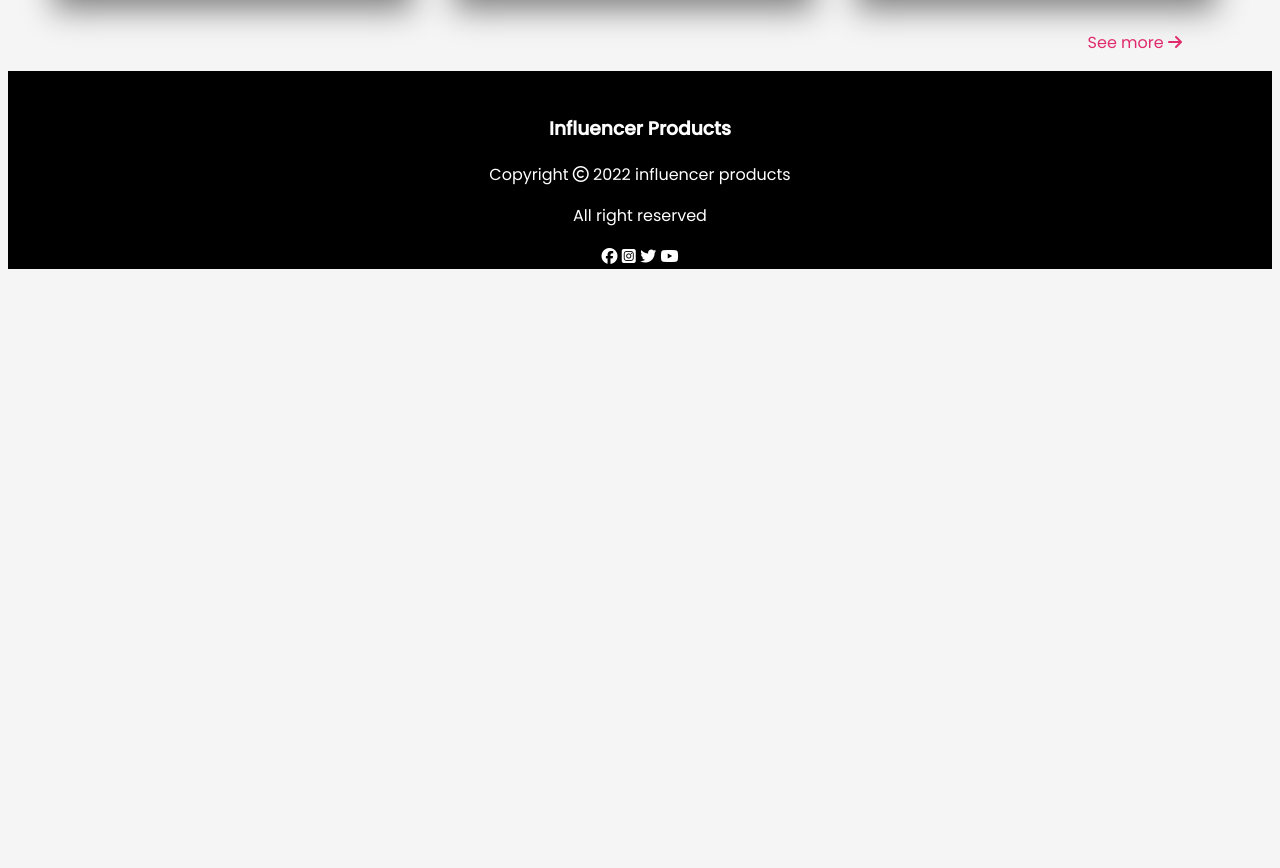
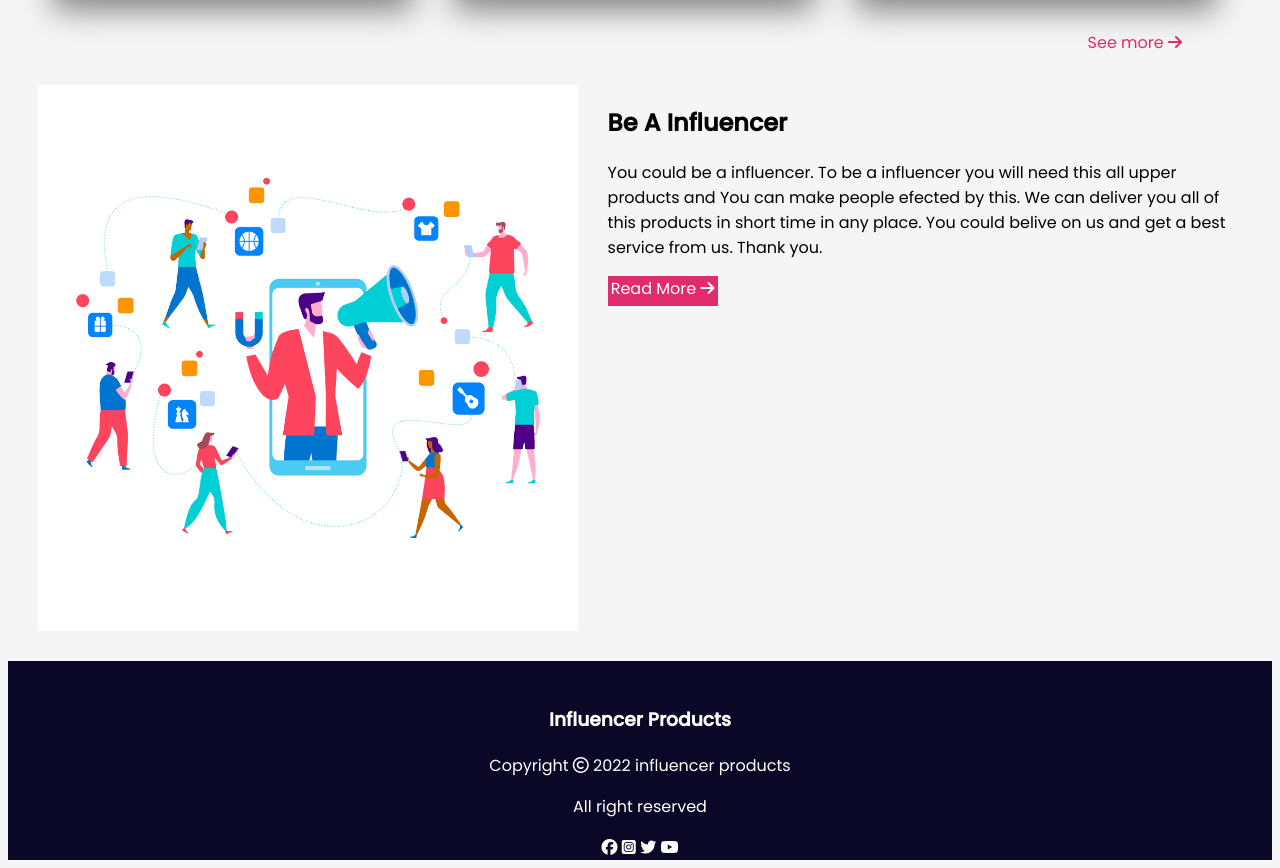
Before and after one commit to Farabi9/Assignment-2, a plain HTML site: page index.html in a window 1280 px wide. Shown: the part 2374-3242 px from the top of the page. Before the commit the page ends 2651 px from the top, so only its background shows below. Drawn offline with Linux system fonts and the light colour scheme.

Commit message:
finished

```diff
--- a/index.html
+++ b/index.html
@@ -176,6 +176,27 @@
             <i class="fas fa-arrow-right see"></i>
         </p>
     </section>
+    <!-- Last part-------------------------------------
+    --------------------------- -->
+    <section class="influence">
+        <div class="img-influence">
+            <img src="cont-mar-1024x1024.png" alt="">
+        </div>
+        <div class="influence-info">
+            <h1>Be A Influencer</h1>
+            <p>
+                You could be a influencer. To be a influencer you will need this all upper products and You can make
+                people efected by this. We can deliver you all of this products in short time in any place. You could
+                belive on us and get a best service from us.
+                Thank you.
+            </p>
+            <p class="button">
+                <a href="">Read More</a>
+                <i id="right" class="fas fa-arrow-right"></i>
+            </p>
+        </div>
+
+    </section>
     <!-- footer -----------------------------------------
     ---------------------------- -->
     <section class="footer">
--- a/style.css
+++ b/style.css
@@ -155,10 +155,31 @@ height: 414px;
     text-align: end;
     margin-right: 90px;
 }
+
+/* influence--------------------------
+------------------------ */
+.influence{
+    display: flex;
+    margin: 30px;
+}
+.img-influence img{
+    width: 100%;
+    height: 100%;
+}
+.influence-info{
+    width: 100%;
+    margin-left: 30px;
+}
+.button{
+    background-color: #E02C6D;
+    width: 110px;
+    height: 30px;
+    text-align: center;
+}
 /* footer ------------------------
 ----------------------- */
 .footer{
     text-align: center;
-    background-color: black;
-    color: white;
+    background-color: #0A0826;
+    color: #FFFFFF;
 }
```
